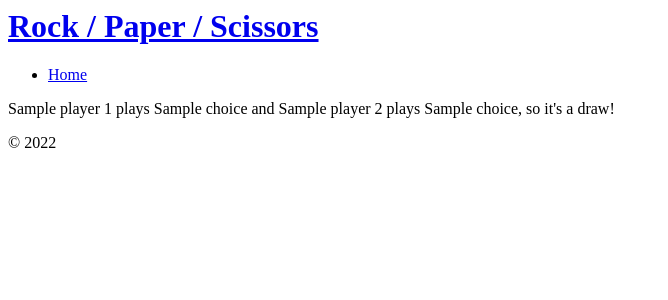
After one commit to CLg003/wk03_weekend_homework_rock_paper_scissors_110322, a Flask app: template templates/game_result_draw.html in a window 1280 px wide. The commit adds this page. Shown: the top 300 px of the page, without its empty margins (0-668 px from the left). Run offline with Flask 2, Linux system fonts and the light colour scheme; the template is opened without the code that fills it: most values are stand-ins (such as "Sample title", 1, 10 or a date in 2020).

Commit message:
mvp complete

```diff
--- /dev/null
+++ b/models/game_list.py
@@ -0,0 +1,4 @@
+from models.game import Game
+from models.player_list import players
+
+game = Game(players)
--- a/models/player.py
+++ b/models/player.py
@@ -0,0 +1,4 @@
+class Player:
+    def __init__(self, name, choice):
+        self.name = name
+        self.choice = choice
--- a/templates/base.html
+++ b/templates/base.html
@@ -5,7 +5,7 @@
     </head>
     <body>
         <header>
-            <h1><a href="/home">Rock, Paper, Scissors</a></h1>
+            <h1><a href="/home">Rock / Paper / Scissors</a></h1>
             <nav>
                 <ul>
                     <li><a href="/home">Home</a></li>
--- /dev/null
+++ b/templates/game_result_draw.html
@@ -0,0 +1,5 @@
+{% extends 'base.html' %} {% block content %}
+<section class="results">
+    <p>{{ player_1.name }} plays {{ player_1.choice }} and {{ player_2.name }} plays {{ player_2.choice }}, so it's a draw!</p>
+</section>
+{% endblock %}
--- /dev/null
+++ b/templates/game_result_player_1.html
@@ -0,0 +1,5 @@
+{% extends 'base.html' %} {% block content %}
+<section class="results">
+    <p>{{ player_1.name }} wins by playing {{ player_1.choice }}, which beats {{ player_2.choice }}!</p>
+</section>
+{% endblock %}
--- /dev/null
+++ b/templates/game_result_player_2.html
@@ -0,0 +1,5 @@
+{% extends 'base.html' %} {% block content %}
+<section class="results">
+    <p>{{ player_2.name }} wins by playing {{ player_2.choice }}, which beats {{ player_1.choice }}!</p>
+</section>
+{% endblock %}
```
Also changed, not shown: controllers/controller.py (+22 -11 lines), models/game.py (+18 -0 lines), models/player_list.py (+6 -1 lines), templates/game_result.html (deleted).
